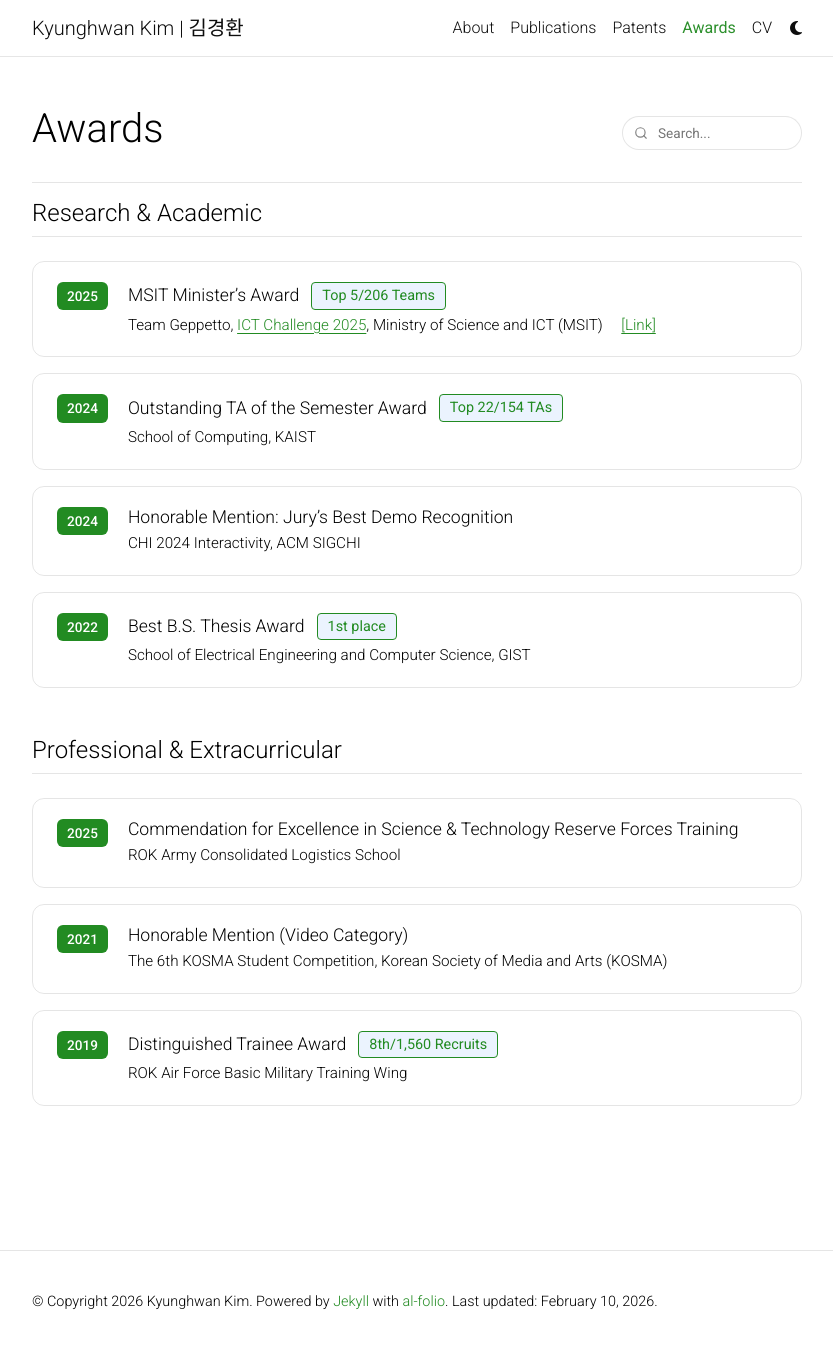
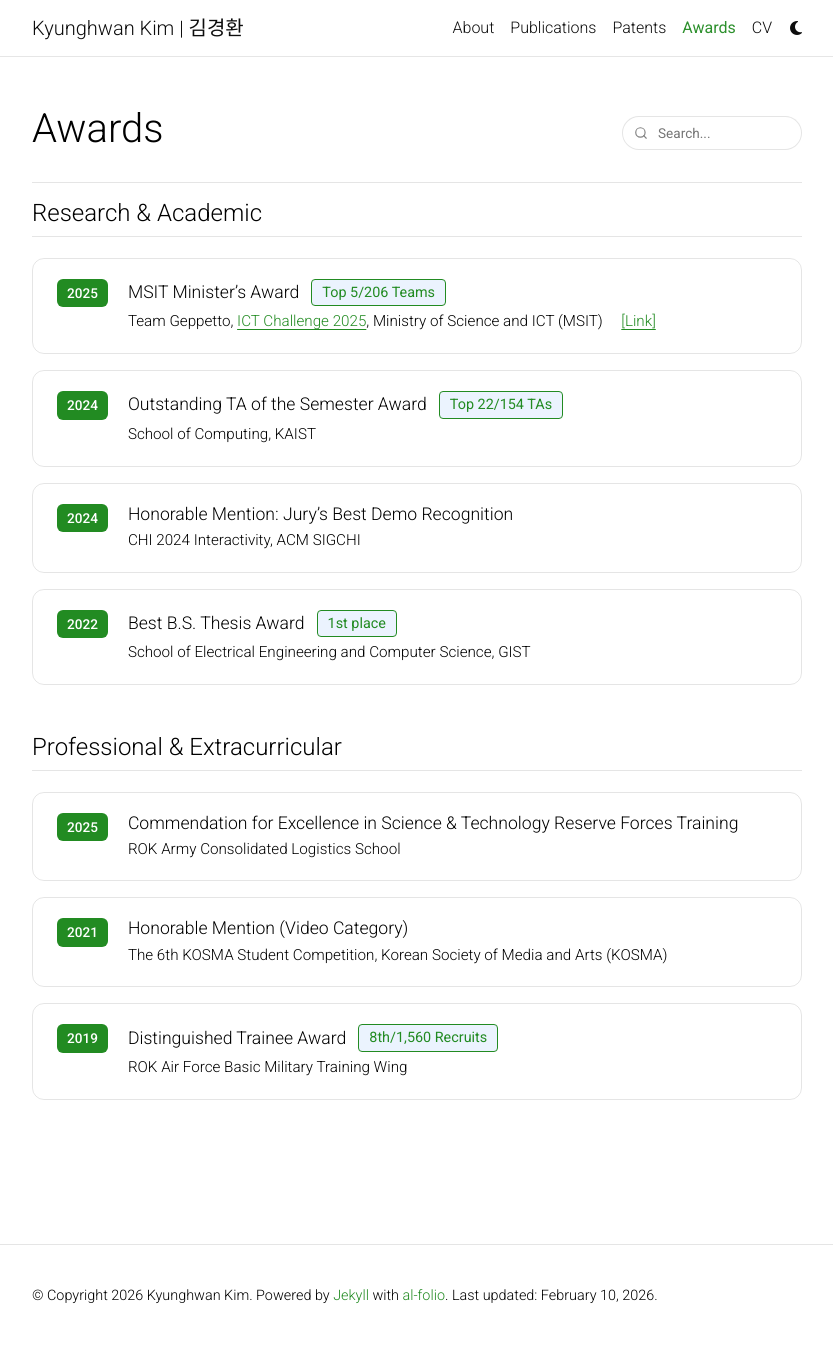
Before and after one commit to k0hwan/k0hwan.github.io, a Jekyll site: the page built from _pages/awards.md, in a window 1280 px wide and 1353 px high. Shown: the top 1348 px of the window, without its empty margins (223-1056 px from the left). Built offline with Jekyll 4.4.1, drawn with Linux system fonts in a browser that asks for light colours; comment, search, counter and statistics services are not loaded; a style sheet for code colours, icons or effects is not loaded.

Commit message:
Awards tab design enhancement

```diff
--- a/_sass/_base.scss
+++ b/_sass/_base.scss
@@ -1128,7 +1128,7 @@
 
 .award-category {
   margin-top: 3rem;
-  margin-bottom: 1.5rem;
+  margin-bottom: 1.3rem;
   font-weight: 350;
   font-size: 1.5rem;
   color: var(--global-text-color);
@@ -1137,7 +1137,7 @@
   padding-bottom: 0.5rem;
 
   &:first-of-type {
-    margin-top: 1rem;
+    margin-top: 2rem;
 
     border-top: 1px solid var(--global-divider-color);
     padding-top: 1rem;
@@ -1191,6 +1191,7 @@
   margin: 0;
   color: var(--global-text-color);
   font-size: 0.95rem;
+  font-weight: 150;
 
   a {
     color: var(--global-theme-color);
```
